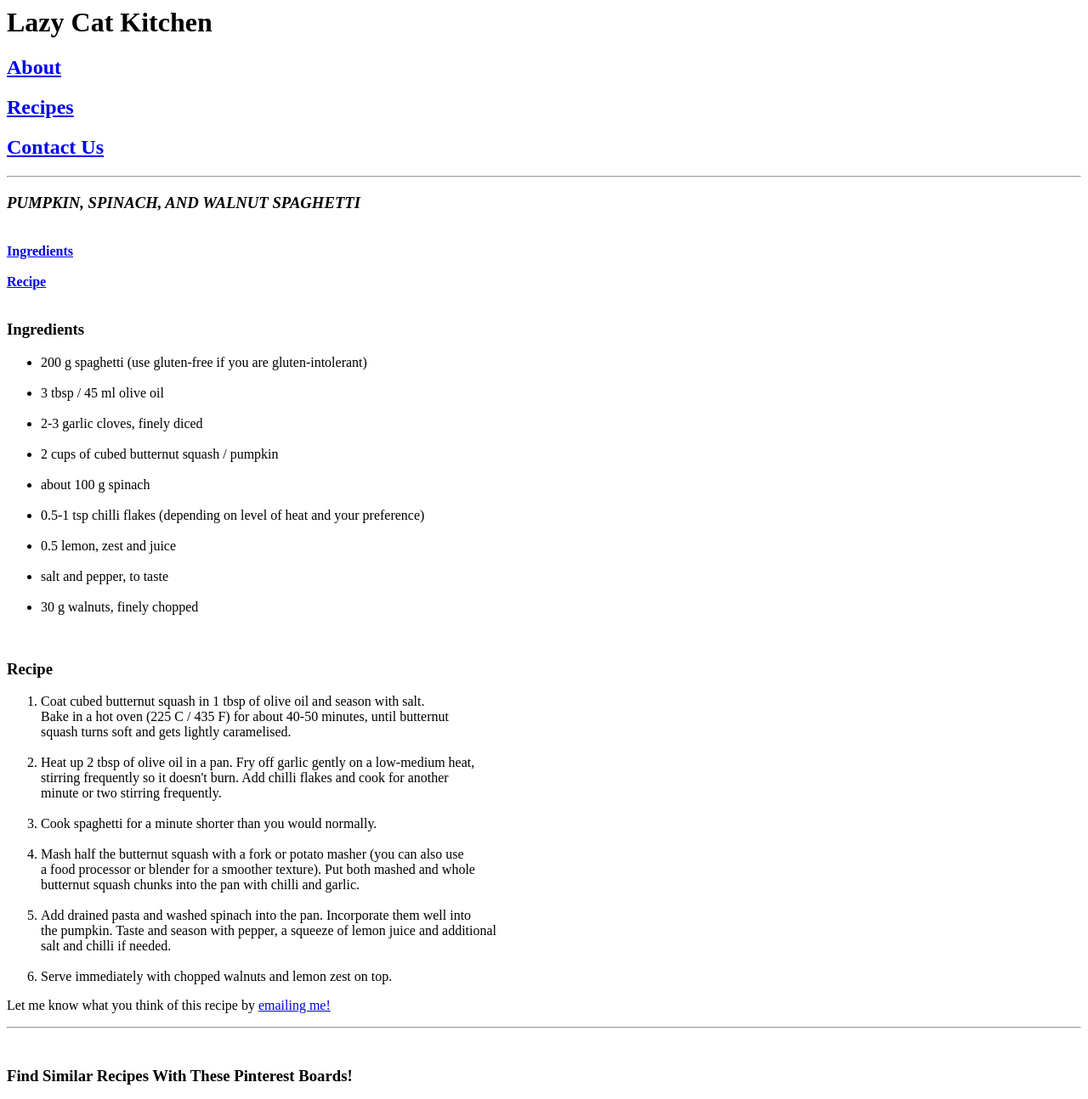
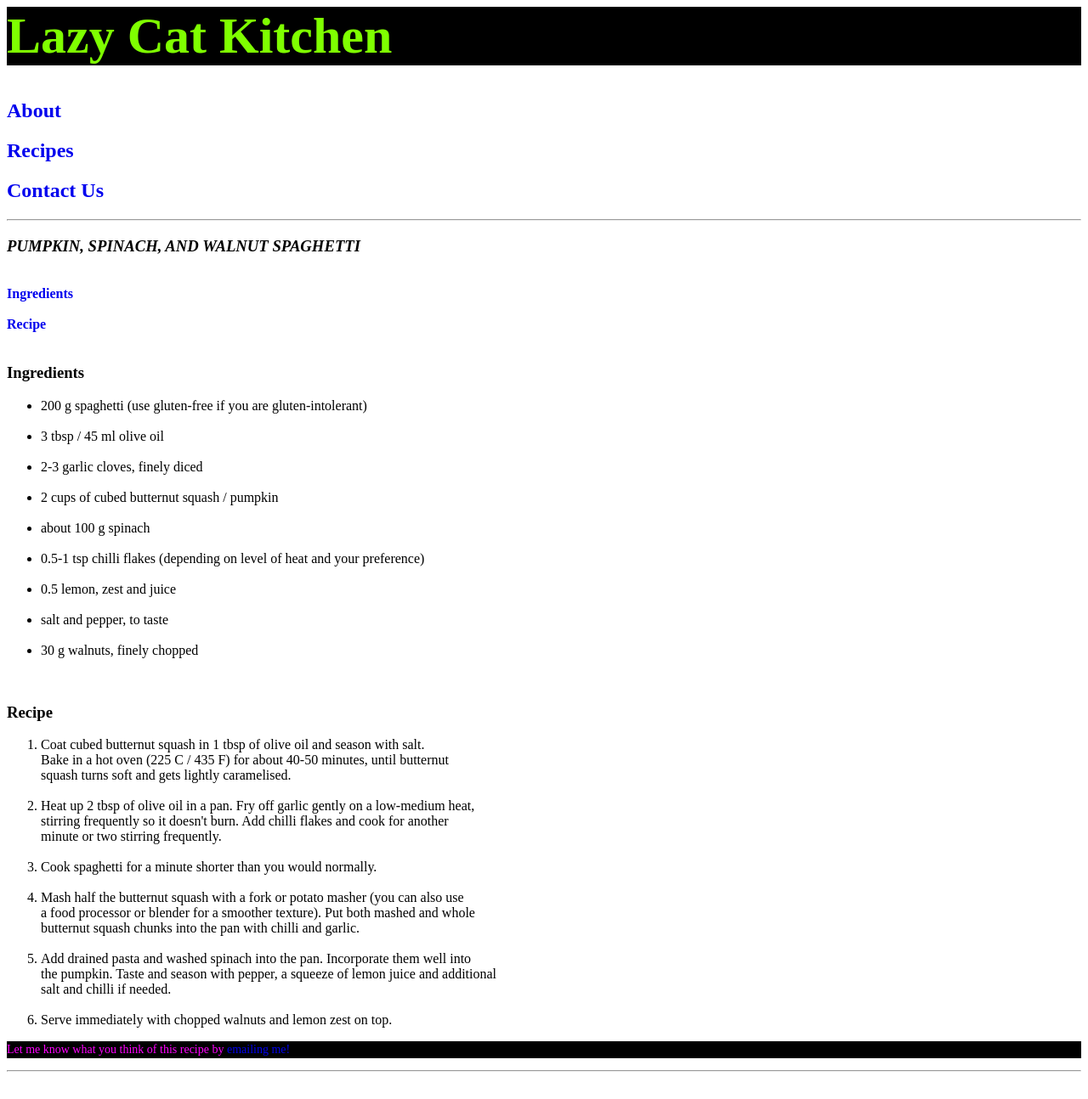
Before and after one commit to anpacheco/cdgd-304, a plain HTML site: page 01 Recipe/01 Recipe.html in a window 1280 px wide. Shown: the top 1294 px of the page at 85% size. Drawn offline with Linux system fonts and the light colour scheme.

Commit message:
Created and linked CSS file.

```diff
--- a/01 Recipe/01 Recipe.html
+++ b/01 Recipe/01 Recipe.html
@@ -1,6 +1,7 @@
 <html>
     <head>
         <title>Lazy Cat Kitchen</title>
+        <link href="../04 CSS Rules/04.css" type="text/css" rel="stylesheet"/>
     </head>
     <body>
         <h1>Lazy Cat Kitchen</h1>
--- /dev/null
+++ b/04 CSS Rules/04.css
@@ -0,0 +1,21 @@
+p{  font-family: halis r ;
+    color: magenta;
+    background-color: black ;
+    font-size: 14px ;
+    line-height: 20px ; }
+
+h1{ font-family: blowbrush ;
+    color: chartreuse;
+    background-color: black ;
+    font-size: 60px ; }
+
+h2{ font-family: acrom ;
+    color: rebeccapurple ; }
+
+h3{ font-family: acrom ; }
+
+a:link { font-family: bryant ;
+        text-decoration: none ; }
+
+a:hover { color: aqua ;
+            font-weight: bold ; }
```
Also changed, not shown: 02 Conference/02 Conference.html (+1 -0 lines), 03 Portfolio/03 Portfolio.html (+1 -0 lines).
